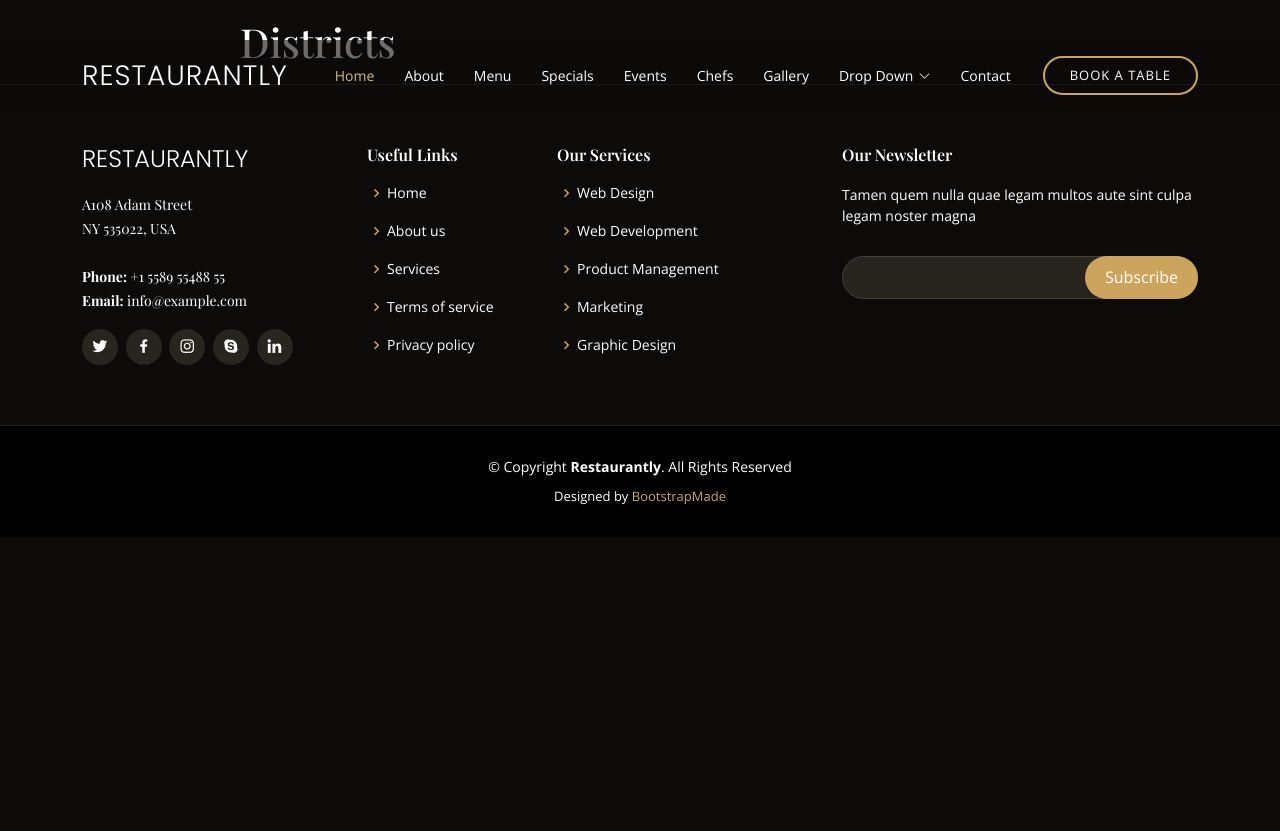
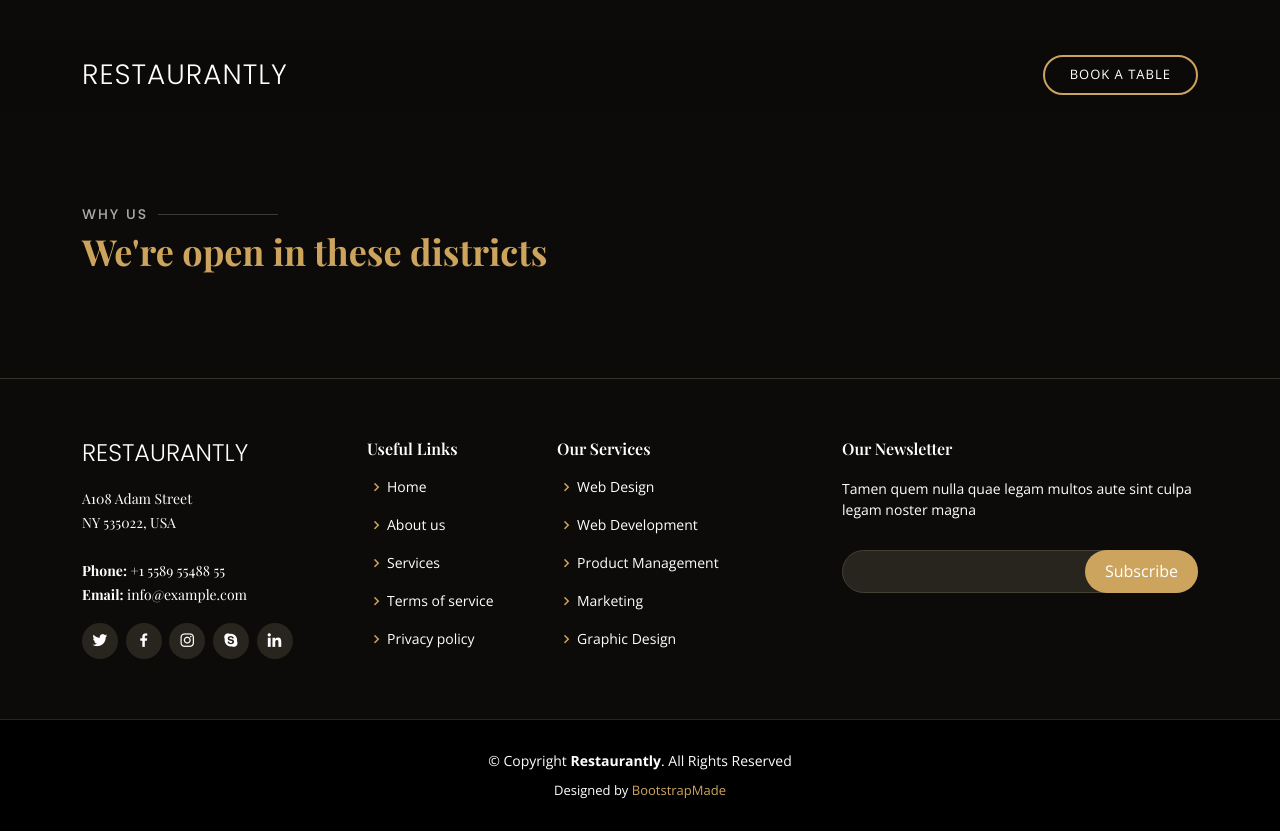
Before and after one commit to MortyOW/First-Symfony-Project, a Symfony app: template templates/app/index.html.twig in a window 1280 px wide. Before the commit the page ends 505 px from the top, so only its background shows below. Run offline with Twig, Linux system fonts and the light colour scheme; the template is opened without the code that fills it, so the values that code supplies are empty; some libraries are stand-ins or nearby versions; some web fonts are replaced.

Commit message:
:lipstick: UI update with boostrap

```diff
--- a/templates/app/index.html.twig
+++ b/templates/app/index.html.twig
@@ -3,21 +3,27 @@
 {% block title %}Hello AppController!{% endblock %}
 
 {% block body %}
-<style>
-    .example-wrapper { margin: 1em auto; max-width: 800px; width: 95%; font: 18px/1.5 sans-serif; }
-    .example-wrapper code { background: #F5F5F5; padding: 2px 6px; }
-</style>
 
-<div class="example-wrapper">
-    <h1>Districts</h1>
-    <ul>
-        {% for district in districts %}
-            <li>
-                <a href="{{ path('district_show', {'id': district.id}) }}">
-                    {{ district.name }}
-                </a>
-            </li>
-        {% endfor %}
-    </ul>
-</div>
+    <!-- ======= Why Us Section ======= -->
+    <section id="why-us" class="why-us" style="margin-top: 150px">
+        <div class="container" data-aos="fade-up">
+
+            <div class="section-title">
+                <h2>Why Us</h2>
+                <p>We're open in these districts</p>
+            </div>
+
+            <div class="row">
+            {% for district in districts %}
+                {% include 'card/why-us-section.html.twig' with{
+                    id: district.id,
+                    name: district.name,
+                    url: path('district_show', {'id': district.id}),
+                }%}
+            {% endfor %}
+            </div>
+
+        </div>
+    </section><!-- End Why Us Section -->
+
 {% endblock %}
--- a/templates/partial/header.html.twig
+++ b/templates/partial/header.html.twig
@@ -6,36 +6,7 @@
         <!-- Uncomment below if you prefer to use an image logo -->
         <!-- <a href="index.html" class="logo me-auto me-lg-0"><img src="assets/img/logo.png" alt="" class="img-fluid"></a>-->
 
-        <nav id="navbar" class="navbar order-last order-lg-0">
-            <ul>
-                <li><a class="nav-link scrollto active" href="#hero">Home</a></li>
-                <li><a class="nav-link scrollto" href="#about">About</a></li>
-                <li><a class="nav-link scrollto" href="#menu">Menu</a></li>
-                <li><a class="nav-link scrollto" href="#specials">Specials</a></li>
-                <li><a class="nav-link scrollto" href="#events">Events</a></li>
-                <li><a class="nav-link scrollto" href="#chefs">Chefs</a></li>
-                <li><a class="nav-link scrollto" href="#gallery">Gallery</a></li>
-                <li class="dropdown"><a href="#"><span>Drop Down</span> <i class="bi bi-chevron-down"></i></a>
-                    <ul>
-                        <li><a href="#">Drop Down 1</a></li>
-                        <li class="dropdown"><a href="#"><span>Deep Drop Down</span> <i class="bi bi-chevron-right"></i></a>
-                            <ul>
-                                <li><a href="#">Deep Drop Down 1</a></li>
-                                <li><a href="#">Deep Drop Down 2</a></li>
-                                <li><a href="#">Deep Drop Down 3</a></li>
-                                <li><a href="#">Deep Drop Down 4</a></li>
-                                <li><a href="#">Deep Drop Down 5</a></li>
-                            </ul>
-                        </li>
-                        <li><a href="#">Drop Down 2</a></li>
-                        <li><a href="#">Drop Down 3</a></li>
-                        <li><a href="#">Drop Down 4</a></li>
-                    </ul>
-                </li>
-                <li><a class="nav-link scrollto" href="#contact">Contact</a></li>
-            </ul>
-            <i class="bi bi-list mobile-nav-toggle"></i>
-        </nav><!-- .navbar -->
+        {{ render(controller('App\\Controller\\MenuController::nav')) }}
         <a href="#book-a-table" class="book-a-table-btn scrollto d-none d-lg-flex">Book a table</a>
 
     </div>
```
Also changed, not shown: src/Controller/MenuController.php (added, +18 -0 lines), templates/card/why-us-section.html.twig (added, +11 -0 lines), templates/district/index.html.twig (+21 -18 lines), templates/menu/nav.html.twig (added, +24 -0 lines).
